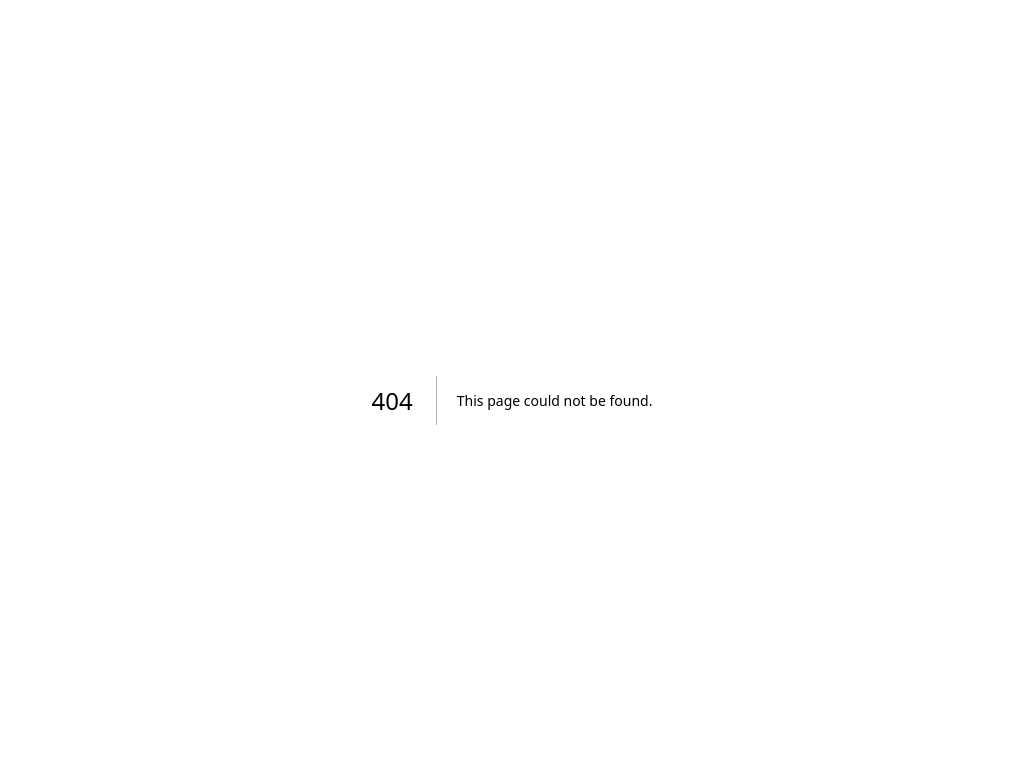
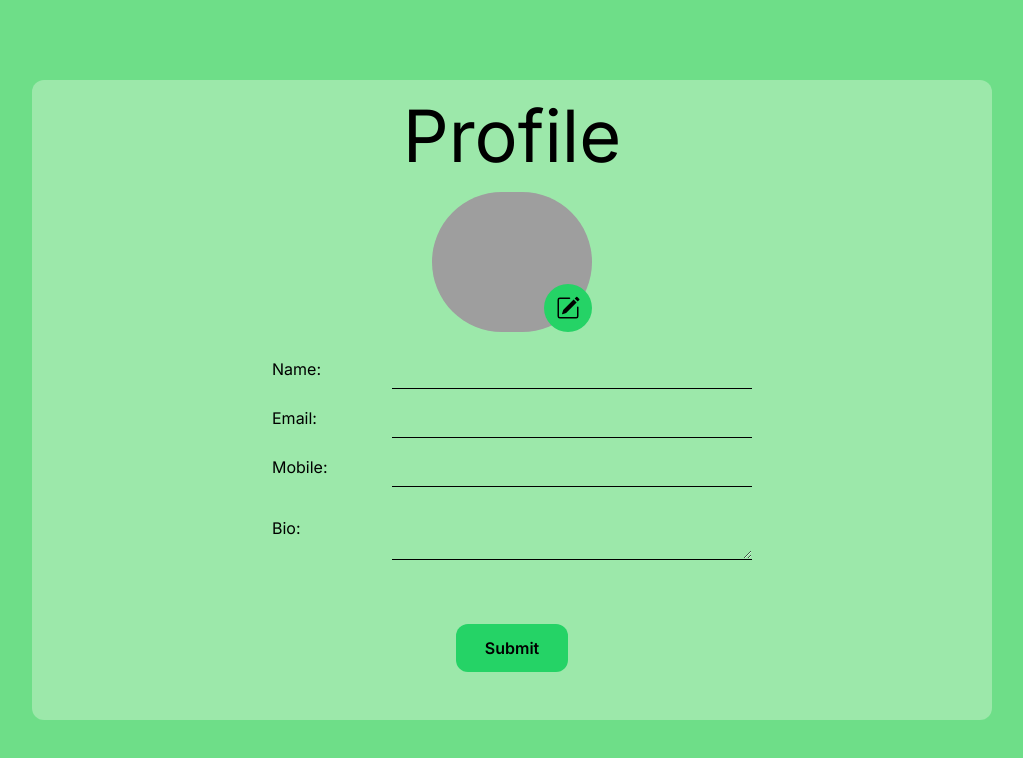
Before and after one commit to aritroCoder/chat-app-realtime, a Next.js app: page /profile in a window 1280 px wide. Before the commit this address had no page. Shown: the top 758 px of the page, without its empty margins (128-1151 px from the left). Built offline with nearby package versions, Linux system fonts and the light colour scheme; no server answers; grey boxes are pictures that could not be loaded.

Commit message:
Modified the login page and added profile page

```diff
--- a/src/app/chat/page.js
+++ b/src/app/chat/page.js
@@ -5,10 +5,6 @@ import { socket } from '../utils/socket';
 import { onAuthStateChanged } from "firebase/auth";
 import { auth } from '../utils/firebase';
 
-import { BsEmojiSmile, BsFillMicFill, BsFillCameraVideoFill } from 'react-icons/bs';
-import { ImAttachment } from 'react-icons/im';
-import { LuMoreVertical } from 'react-icons/lu';
-import { BiSolidPhoneCall } from 'react-icons/bi';
 
 import Chatbar from '../components/chatpage/Chatbar';
 import Chatbubble from '../components/chatpage/Chatbubble';
@@ -20,6 +16,8 @@ const ChatApp = () => {
     const [messages, setMessages] = useState([]);
     const [newMessage, setNewMessage] = useState('');
     const [user, setUser] = useState('');
+    const [userName, setUserName] = useState('UserName')
+    const [userImage, setUserImage] = useState("https://images.ctfassets.net/hrltx12pl8hq/12wPNuS1sirO3hOes6l7Ds/9c69a51705b4a3421d65d6403ec815b1/non_cheesy_stock_photos_cover-edit.jpg")
 
     useEffect(() => {
         socket.on('connect', () => {
@@ -31,9 +29,11 @@ const ChatApp = () => {
         });
         onAuthStateChanged(auth, (user) => {
             if (user) {
-                setUser(user.displayName);
-                socket.emit('new-user', user.displayName);
-                console.log("logged in as: ", user.displayName)
+                setUser(user.uid);
+                setUserName(user.displayName);
+                setUserImage(user.photoURL);
+                socket.emit('new-user', user.uid);
+                console.log("logged in as: ", user.uid)
             } else {
                 alert('Please login to continue');
                 push('/');
@@ -85,17 +85,12 @@ const ChatApp = () => {
             socket.emit('new-message', { message: newMessage, sender: user, time: getCurrentTime() });
             setNewMessage('');
         }
-        // else if (typeof newMessage !== 'string' && newMessage.type === 'video'){
-        //     setMessages([...messages, { message: newMessage, sender: user, time: getCurrentTime() }]);
-        //     socket.emit('new-message', { message: newMessage, sender: user, time: getCurrentTime() });
-        //     setNewMessage('');
-        // }
     };
 
     return (
         <div className='flex flex-col h-screen overflow-y-hidden'>
             {/* Top Bar */}
-            <Chatbar name={"Anurag Deo"} image={"https://images.ctfassets.net/hrltx12pl8hq/12wPNuS1sirO3hOes6l7Ds/9c69a51705b4a3421d65d6403ec815b1/non_cheesy_stock_photos_cover-edit.jpg"} status={isConnected}></Chatbar>
+            <Chatbar name={userName} image={userImage} status={isConnected}></Chatbar>
             {/* Chat area */}
             <div className="flex pb-[10rem] bg-color-primary-500 dark:bg-color-surface-200 flex-col h-screen">
                 <div className="flex-1 p-4 overflow-y-auto">
--- a/src/app/components/auth/LoginWithGoogle.js
+++ b/src/app/components/auth/LoginWithGoogle.js
@@ -8,16 +8,27 @@ import { useRouter } from 'next/navigation';
 const LoginWithGoogle = () => {
     const { push } = useRouter();
     const handleLogin = async ()=>{
-        console.log({auth, provider})
-        let data = await signInWithPopup(auth, provider)
-        console.log(data.user)
-        // redirect to chat page
-        push('/chat')
+        try {
+            console.log({auth, provider})
+            let data = await signInWithPopup(auth, provider)
+            console.log(data.user)
+            // redirect to chat page
+            push('/chat')
+        } catch (error) {
+            console.log(error)
+        }
     }
 
     return (
-        <div>
-            <LoginWithGoogleButton onClick={handleLogin} />
+        <div className='h-screen w-screen bg-color-primary-300 dark:bg-color-surface-100 flex flex-col items-center justify-center'>
+            <div className='w-[40%] h-[40%] bg-color-primary-500 dark:bg-color-surface-300 rounded-xl flex flex-col items-center justify-center'>
+                <h1 className='text-black dark:text-white text-5xl text-center my-2'>Hi! welcome to Chit-Chat</h1>
+                <h3 className='text-black dark:text-white text-3xl text-center my-5'>Click on the button to signin to your account</h3>
+                <button onClick={handleLogin} class="px-4 py-2  border flex gap-2 border-black dark:border-color-primary-200 rounded-lg text-slate-700 dark:text-slate-200 hover:border-color-primary-300 dark:hover:border-color-primary-500 hover:text-slate-900 dark:hover:text-color-primary-500 hover:shadow transition duration-150">
+                    <img class="w-6 h-6" src="https://www.svgrepo.com/show/475656/google-color.svg" loading="lazy" alt="google logo" />
+                    <span>Login with Google</span>
+                </button>
+            </div>
         </div>
     )
 }
--- /dev/null
+++ b/src/app/profile/page.js
@@ -0,0 +1,111 @@
+"use client";
+import React, { useState, useRef, useEffect } from 'react';
+import { BsPencilSquare } from 'react-icons/bs';
+import { onAuthStateChanged } from "firebase/auth";
+import { auth } from '../utils/firebase';
+
+const Profile = () => {
+    const fileInputRef = useRef(null);
+    const [profileImage, setProfileImage] = useState(null);
+    const [name, setName] = useState('');
+    const [email, setEmail] = useState('');
+    const [mobile, setMobile] = useState('');
+    const [bio, setBio] = useState('');
+
+    useEffect(() => {
+        onAuthStateChanged(auth, (user) => {
+            if (user) {
+                setName(user.displayName);
+                setEmail(user.email);
+                setMobile(user.phoneNumber);
+                setProfileImage(user.photoURL);
+            } else {
+                alert('Please login to continue');
+                push('/');
+            }
+        });
+    }, [])
+
+
+    const onImageUpload = (event) => {
+        const file = event.target.files[0];
+        if (file) {
+            setProfileImage(URL.createObjectURL(file));
+        }
+    };
+
+    return (
+        <div className="h-screen w-screen bg-color-primary-300 dark:bg-color-surface-100 flex flex-col items-center justify-center">
+            <div className="w-3/4 h-4/5 bg-color-primary-500 dark:bg-color-surface-300 rounded-xl flex flex-col items-center">
+                <h1 className="my-5 text-black dark:text-white text-7xl">Profile</h1>
+                <div className="w-40 h-40 rounded-full overflow-hidden flex items-end justify-end">
+                    <img
+                        src={profileImage || 'https://img.freepik.com/premium-vector/man-character_665280-46970.jpg'}
+                        alt="Profile"
+                        className="w-full h-full object-cover"
+                        onClick={() => {
+                            if (fileInputRef.current) {
+                                fileInputRef.current.click();
+                            }
+                        }}
+                    />
+                    <div className='w-12 h-12 bg-color-primary-100 dark:bg-color-primary-100 absolute rounded-full flex items-center justify-center text-2xl cursor-pointer' onClick={() => {
+                        if (fileInputRef.current) {
+                            fileInputRef.current.click();
+                        }
+                    }}><BsPencilSquare /></div>
+                </div>
+                <input
+                    type="file"
+                    ref={fileInputRef}
+                    accept="image/*"
+                    onChange={onImageUpload}
+                    style={{ display: 'none' }}
+                />
+                <div className="my-4 max-w-[600px] w-1/2 space-y-2">
+                    <div className="flex items-center">
+                        <span className="w-1/4 text-black dark:text-white">Name:</span>
+                        <input
+                            type="text"
+                            value={name}
+                            onChange={(e) => setName(e.target.value)}
+                            className="w-3/4 p-2 border-b-[1px] outline-none text-black dark:text-white bg-transparent border-black dark:border-white"
+                        />
+                    </div>
+                    <div className="flex items-center">
+                        <span className="w-1/4 text-black dark:text-white">Email:</span>
+                        <input
+                            type="text"
+                            value={email}
+                            onChange={(e) => setEmail(e.target.value)}
+                            className="w-3/4 p-2 border-b-[1px] outline-none text-black dark:text-white bg-transparent border-black dark:border-white"
+                        />
+                    </div>
+                    <div className="flex items-center">
+                        <span className="w-1/4 text-black dark:text-white">Mobile:</span>
+                        <input
+                            type="text"
+                            value={mobile}
+                            onChange={(e) => setMobile(e.target.value)}
+                            className="w-3/4 p-2 border-b-[1px] outline-none text-black dark:text-white bg-transparent border-black dark:border-white"
+                        />
+                    </div>
+                    <div className="flex items-center">
+                        <span className="w-1/4 text-black dark:text-white">Bio:</span>
+                        <textarea
+                            value={bio}
+                            onChange={(e) => setBio(e.target.value)}
+                            className="w-3/4 p-2 border-b-[1px] outline-none text-black dark:text-white bg-transparent border-black dark:border-white"
+                        />
+                    </div>
+
+                </div>
+                <div className="flex items-center">
+                    <button className='w-28 h-12 bg-color-primary-100 rounded-xl my-12 font-semibold'>Submit</button>
+                </div>
+            </div>
+        </div>
+    );
+};
+
+export default Profile;
```
